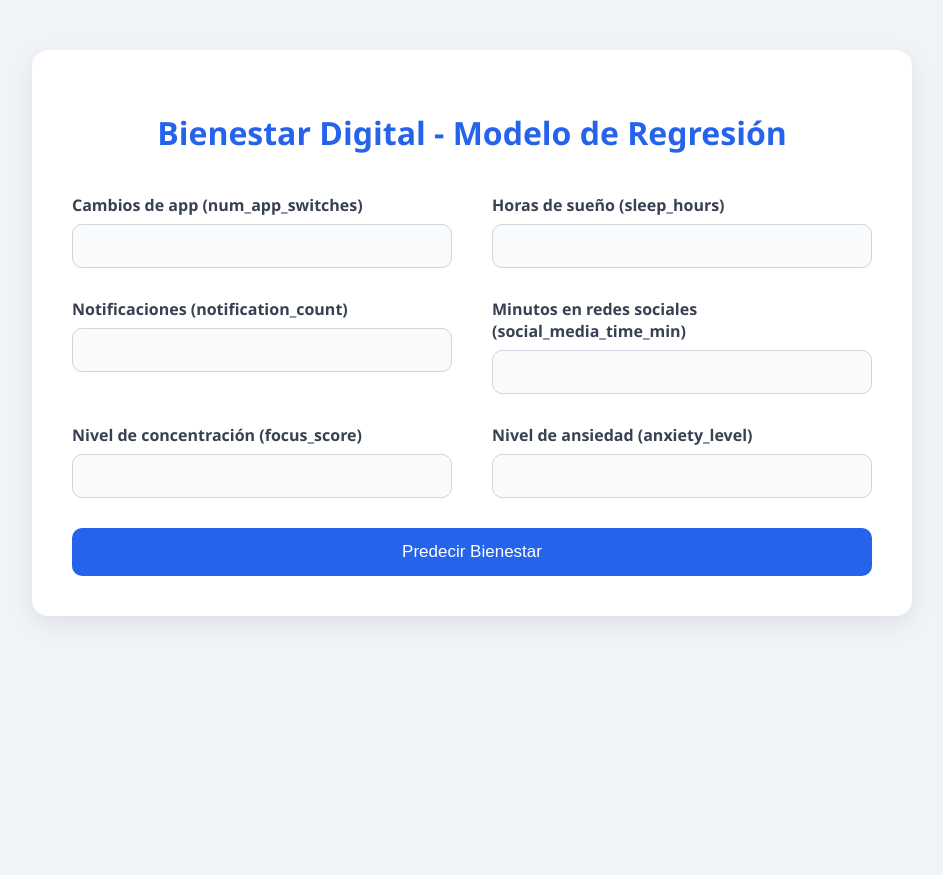
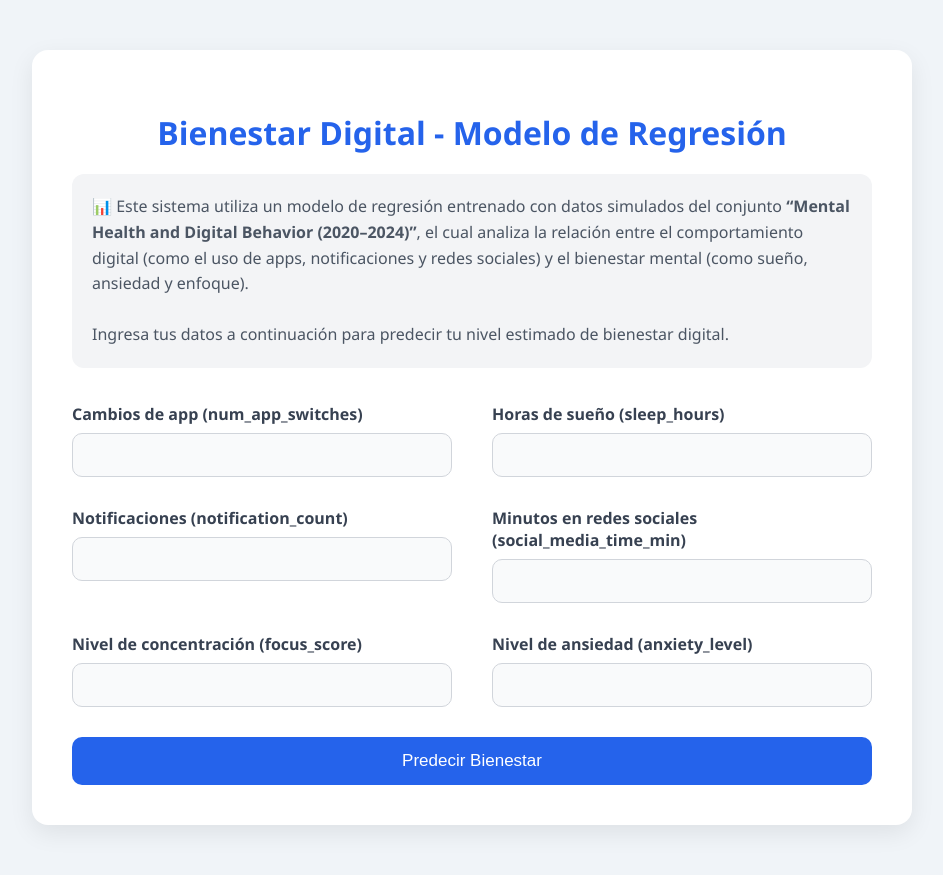
Before and after one commit to Rosariolara10/Proyecto_Mes2, a Flask app: page / in a window 1280 px wide. Shown: the whole page, without its empty margins (168-1111 px from the left). Before the commit the page ends 619 px from the top, so only its background shows below. Run offline with Flask 3, Linux system fonts and the light colour scheme; parts of the project's set-up code (start-up, migrations or seed data) failed here and were passed over.

Commit message:
Actualizacion

```diff
--- a/templates/index.html
+++ b/templates/index.html
@@ -25,7 +25,17 @@
         h1 {
             text-align: center;
             color: #2563eb;
-            margin-bottom: 40px;
+            margin-bottom: 20px;
+        }
+
+        .intro {
+            font-size: 16px;
+            color: #4b5563;
+            background-color: #f3f4f6;
+            padding: 20px;
+            border-radius: 12px;
+            margin-bottom: 35px;
+            line-height: 1.6;
         }
 
         form {
@@ -96,6 +106,16 @@
     <div class="container">
         <h1>Bienestar Digital - Modelo de Regresión</h1>
 
+        <div class="intro">
+            📊 Este sistema utiliza un modelo de regresión entrenado con datos simulados del conjunto
+            <strong>“Mental Health and Digital Behavior (2020–2024)”</strong>, el cual analiza la relación entre el
+            comportamiento digital
+            (como el uso de apps, notificaciones y redes sociales) y el bienestar mental (como sueño, ansiedad y
+            enfoque).
+            <br><br>
+            Ingresa tus datos a continuación para predecir tu nivel estimado de bienestar digital.
+        </div>
+
         <form method="POST">
             <div>
                 <label for="num_app_switches">Cambios de app (num_app_switches)</label>
```
